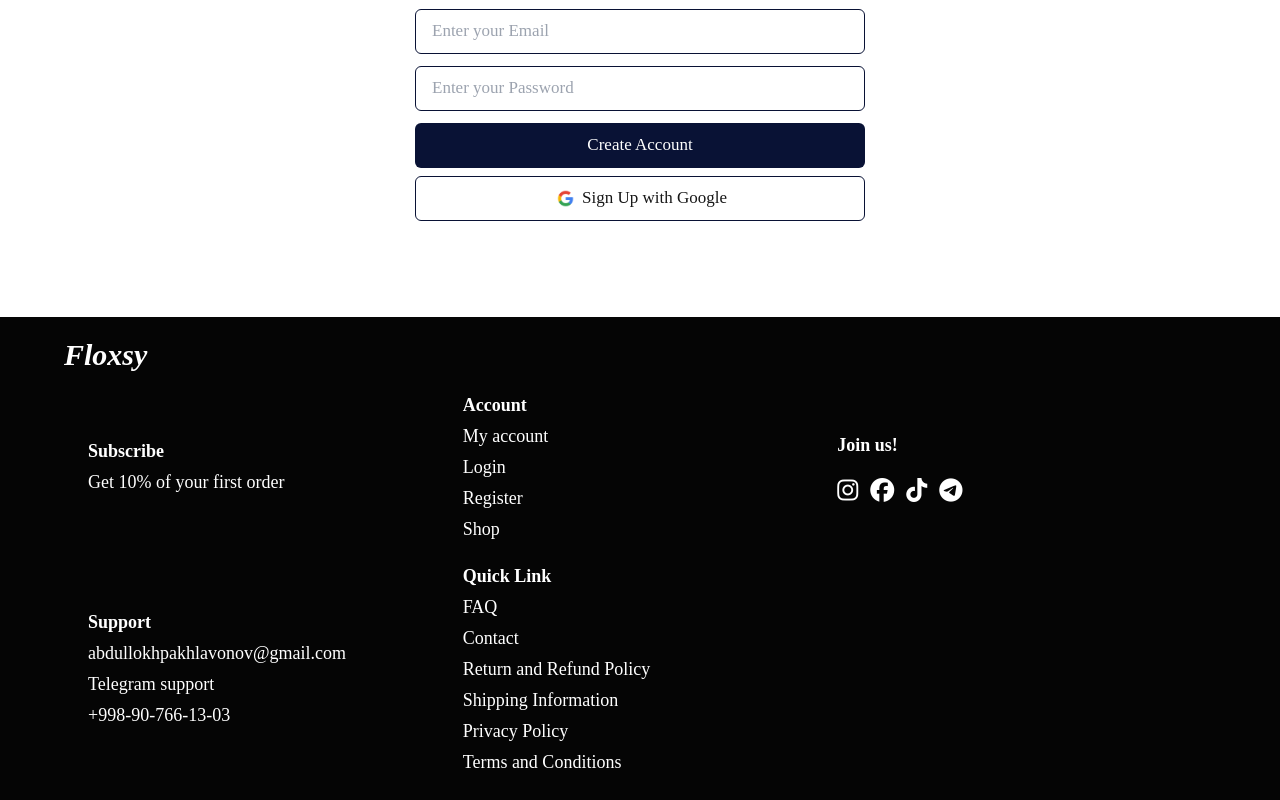
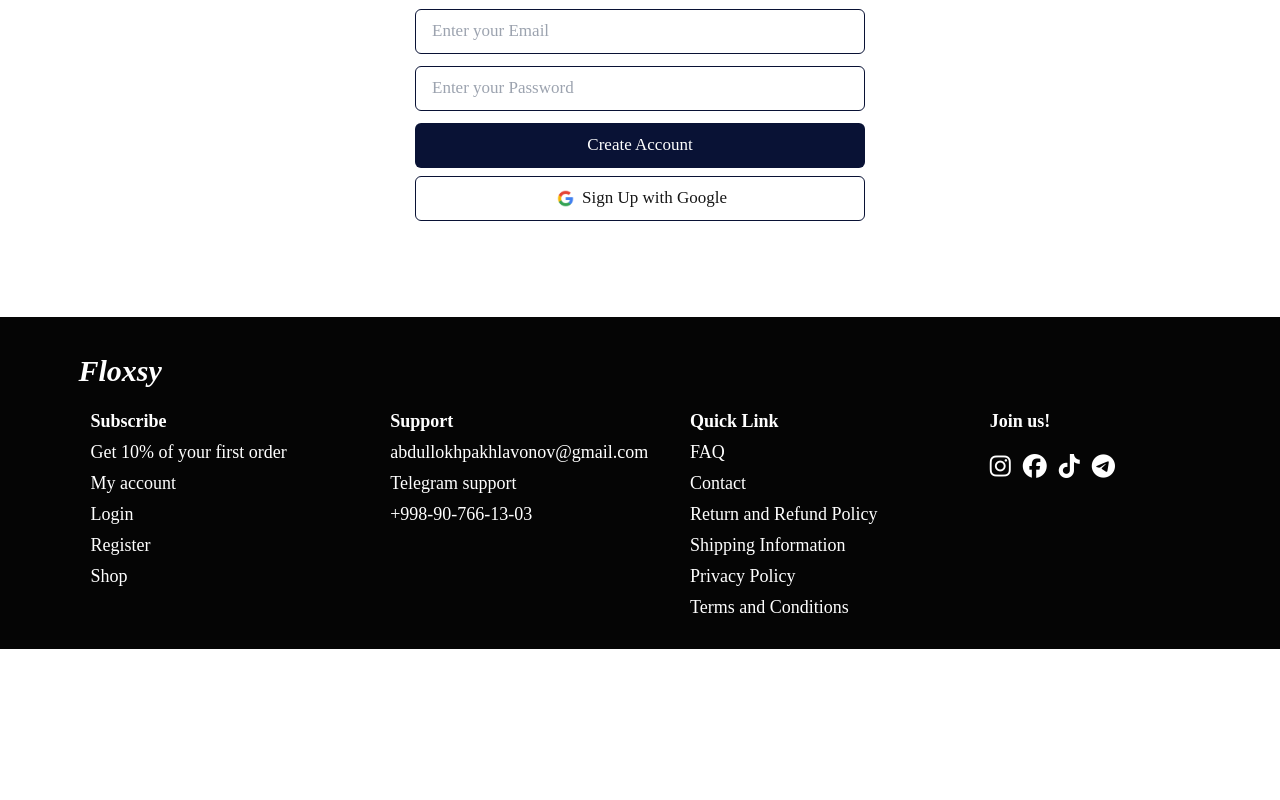
Before and after one commit to pakhlavonovv/qiziqarli-tovarlar, a Next.js app: page / in a window 1280 px wide. Shown: the part 379-1179 px from the top of the page. After the commit the page ends 1028 px from the top, so only its background shows below. Built offline with nearby package versions, Linux system fonts and the light colour scheme.

Commit message:
floxsy-footer

```diff
--- a/src/app/components/footer.jsx
+++ b/src/app/components/footer.jsx
@@ -3,29 +3,26 @@ import './style.css'
 
 const Footer = () => {
     return (
-        <footer className='w-full bg-[#050505]'>
+        <footer className='w-full bg-[#050505] p-4'>
                     <i>
                         <h1 className="container text-white text-[25px] font-extrabold sm:text-[30px] text-center sm:text-start">Floxsy</h1>
                     </i>
-            <div className="container grid grid-cols-1 items-center justify-between gap-5 p-3 md:p-5 xl:p-6 sm:grid-cols-2 lg:grid-cols-3">
+            <div className="container grid grid-cols-1 justify-between gap-5 p-3 sm:grid-cols-2 lg:grid-cols-3 xl:grid-cols-4 md:gap-[100px]">
                 <div className="flex flex-col gap-1">
                     <Link href={'/'} className='font-bold text-white text-[12px] sm:text-[14px] lg:text-[16px] xl:text-[18px]'>Subscribe</Link>
                     <Link href={'/'} className='text-white text-[12px] sm:text-[14px] lg:text-[16px] xl:text-[18px]'>Get 10% of your first order</Link>
-                </div>
-                <div className="flex flex-col gap-1 sm:order-2">
-                    <Link href={'/'} className='font-bold text-white text-[12px] sm:text-[14px] lg:text-[16px] xl:text-[18px]'>Support</Link>
-                    <Link href={'/'} className='text-white text-[12px] sm:text-[14px] lg:text-[16px] xl:text-[18px]'>abdullokhpakhlavonov@gmail.com</Link>
-                    <Link target='_blank' href={'https://t.me/pakhlavonov177'} className='text-white text-[12px] sm:text-[14px] lg:text-[16px] xl:text-[18px]'>Telegram support</Link>
-                    <Link href={'/'} className='text-white text-[12px] sm:text-[14px] lg:text-[16px] xl:text-[18px]'>+998-90-766-13-03</Link>
-                </div>
-                <div className="flex flex-col gap-1">
-                    <Link href={'/'} className='font-bold text-white text-[12px] sm:text-[14px] lg:text-[16px] xl:text-[18px]'>Account</Link>
                     <Link href={'/account'} className='text-white text-[12px] sm:text-[14px] lg:text-[16px] xl:text-[18px]'>My account</Link>
                     <Link href={'/login'} className='text-white text-[12px] sm:text-[14px] lg:text-[16px] xl:text-[18px]'>Login</Link>
                     <Link href={'/register'} className='text-white text-[12px] sm:text-[14px] lg:text-[16px] xl:text-[18px]'>Register</Link>
                     <Link href={'/'} className='text-white text-[12px] sm:text-[14px] lg:text-[16px] xl:text-[18px]'>Shop</Link>
                 </div>
-                <div className="flex flex-col gap-1 sm:order-6">
+                <div className="flex flex-col gap-1">
+                    <Link href={'/'} className='font-bold text-white text-[12px] sm:text-[14px] lg:text-[16px] xl:text-[18px]'>Support</Link>
+                    <Link target='_blank' href={'mailto:abdullokhpakhlavonov@gmail.com'} className='text-white text-[12px] sm:text-[14px] lg:text-[16px] xl:text-[18px]'>abdullokhpakhlavonov@gmail.com</Link>
+                    <Link target='_blank' href={'https://t.me/pakhlavonov177'} className='text-white text-[12px] sm:text-[14px] lg:text-[16px] xl:text-[18px]'>Telegram support</Link>
+                    <Link target='_blank' href={'tel:+998907661303'} className='text-white text-[12px] sm:text-[14px] lg:text-[16px] xl:text-[18px]'>+998-90-766-13-03</Link>
+                </div>
+                <div className="flex flex-col gap-1 ">
                     <Link href={'/'} className='font-bold text-white text-[12px] sm:text-[14px] lg:text-[16px] xl:text-[18px]'>Quick Link</Link>
                     <Link href={'/faq'} className='text-white text-[12px] sm:text-[14px] lg:text-[16px] xl:text-[18px]'>FAQ</Link>
                     <Link href={'/contact'} className='text-white text-[12px] sm:text-[14px] lg:text-[16px] xl:text-[18px]'>Contact</Link>
@@ -37,10 +34,10 @@ const Footer = () => {
                 <div className="flex flex-col gap-5">
                     <Link href={'/'} className='text-white text-[12px] sm:text-[14px] lg:text-[16px] xl:text-[18px] font-bold'>Join us!</Link>
                     <div className="flex gap-3">
-                   <Link href={'/'}> <i className="fa-brands fa-instagram text-white text-[12px] sm:text-[14px] lg:text-[16px] xl:text-[18px] fa-xl"></i></Link>
-                    <Link href={'/'}><i className="fa-brands fa-facebook text-white text-[12px] sm:text-[14px] lg:text-[16px] xl:text-[18px] fa-xl"></i></Link>
-                    <Link href={'/'}> <i className="fa-brands fa-tiktok text-white text-[12px] sm:text-[14px] lg:text-[16px] xl:text-[18px] fa-xl"></i></Link>
-                   <Link href={'/'}> <i className="fa-brands fa-telegram text-white text-[12px] sm:text-[14px] lg:text-[16px] xl:text-[18px] fa-xl"></i></Link>
+                   <Link target='_blank' href={'/'}> <i className="fa-brands fa-instagram text-white text-[12px] sm:text-[14px] lg:text-[16px] xl:text-[18px] fa-xl"></i></Link>
+                    <Link target='_blank' href={'/'}><i className="fa-brands fa-facebook text-white text-[12px] sm:text-[14px] lg:text-[16px] xl:text-[18px] fa-xl"></i></Link>
+                    <Link target='_blank' href={'/'}> <i className="fa-brands fa-tiktok text-white text-[12px] sm:text-[14px] lg:text-[16px] xl:text-[18px] fa-xl"></i></Link>
+                   <Link target='_blank' href={'https://t.me/floxsy_store'}> <i className="fa-brands fa-telegram text-white text-[12px] sm:text-[14px] lg:text-[16px] xl:text-[18px] fa-xl"></i></Link>
                     </div>
                 </div>
             </div>
--- a/src/app/components/header.jsx
+++ b/src/app/components/header.jsx
@@ -12,7 +12,7 @@ const Header = () => {
 
   return (
     <div className="w-full">
-      <div className="bg-[#050505] flex items-center justify-center gap-1 h-[7vh] md:gap-2 p-2">
+      <div className="sticky top-0 z-50 bg-[#050505] flex items-center justify-center gap-1 h-[7vh] md:gap-2 p-2">
         <h2 className="text-white text-[9px] text-center min-[490px]:text-[11px] md:text-[13px] xl:text-[15px]">
           Top-Quality Products at Great Prices – Fast Delivery Service Available!
         </h2>
--- /dev/null
+++ b/src/app/components/loading.jsx
@@ -0,0 +1,11 @@
+import './style.css'
+
+const Loading = () => {
+  return (
+    <div>
+        <span className='loader'></span>
+    </div>
+  )
+}
+
+export default Loading
--- a/src/app/components/style.css
+++ b/src/app/components/style.css
@@ -20,3 +20,36 @@ body{
     font-weight: 350;
     font-style: normal;
 }
+.loader, .loader:before, .loader:after {
+    border-radius: 50%;
+    width: 2.5em;
+    height: 2.5em;
+    animation-fill-mode: both;
+    animation: bblFadInOut 1.8s infinite ease-in-out;
+  }
+  .loader {
+    color: #FFF;
+    font-size: 7px;
+    position: relative;
+    text-indent: -9999em;
+    transform: translateZ(0);
+    animation-delay: -0.16s;
+  }
+  .loader:before,
+  .loader:after {
+    content: '';
+    position: absolute;
+    top: 0;
+  }
+  .loader:before {
+    left: -3.5em;
+    animation-delay: -0.32s;
+  }
+  .loader:after {
+    left: 3.5em;
+  }
+
+  @keyframes bblFadInOut {
+    0%, 80%, 100% { box-shadow: 0 2.5em 0 -1.3em }
+    40% { box-shadow: 0 2.5em 0 0 }
+  }
```
